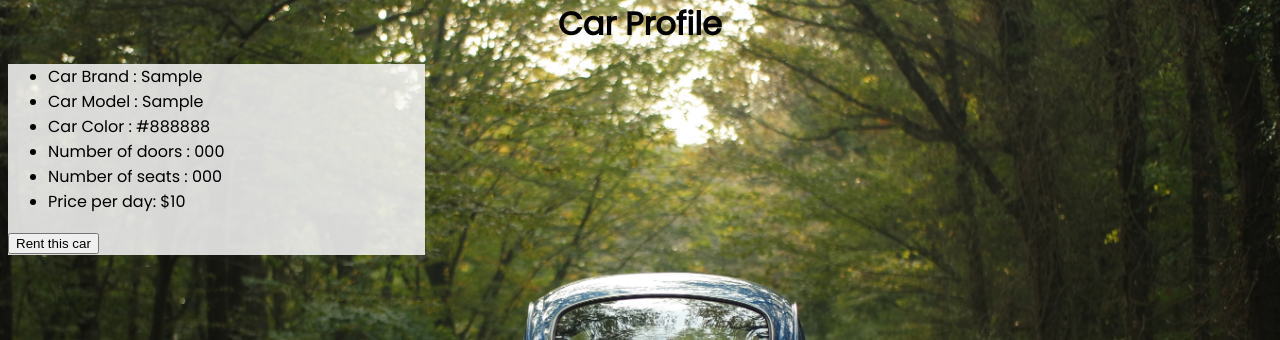
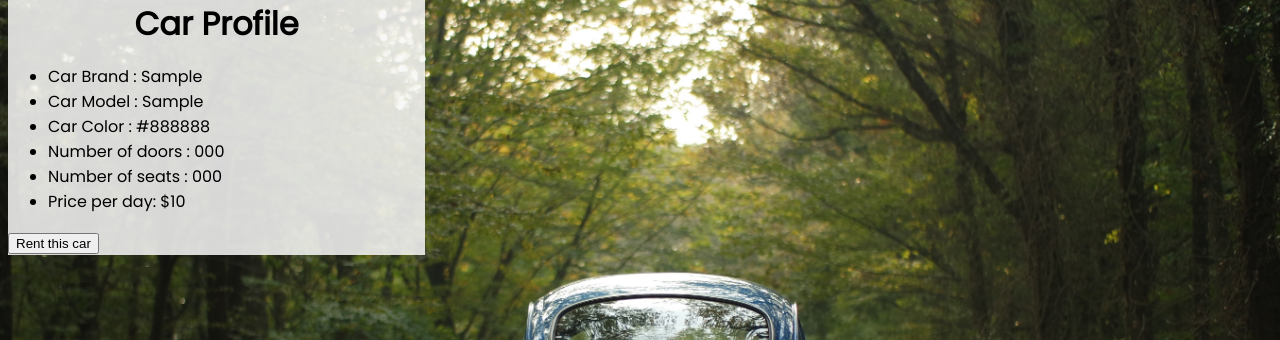
Before and after one commit to campbell-lucas/rent_a_car, a Django app: page /car_profile/1/ in a window 1280 px wide. Shown: the part 92-432 px from the top of the page. Run offline with Django 4.2, Linux system fonts and the light colour scheme; tables that the repository leaves empty hold one stand-in row (values such as "Sample post"); parts of the project's set-up code (start-up, migrations or seed data) failed here and were passed over.

Commit message:
added divs to the template

```diff
--- a/cars/templates/cars/car_detail.html
+++ b/cars/templates/cars/car_detail.html
@@ -1,9 +1,10 @@
 {% extends 'base.html' %}
 
 {% block container %}
-    <h1>Car Profile</h1>
     <div class="car-profile">
-        <ul>
+        <h1>Car Profile</h1>
+        <div class="car-profile-info">
+            <ul>
             <li>
                 Car Brand : {{ object.car_brand }}
             </li>
@@ -23,9 +24,9 @@
                 Price per day: ${{ object.price_per_day }}
             </li>
         </ul>
-
         <a href="{% url 'cars:car_rent' pk=object.pk %}">
             <button type="submit" id="rent-car-button">Rent this car</button>
         </a>
+        </div>
     </div>
 {% endblock container %}
```
